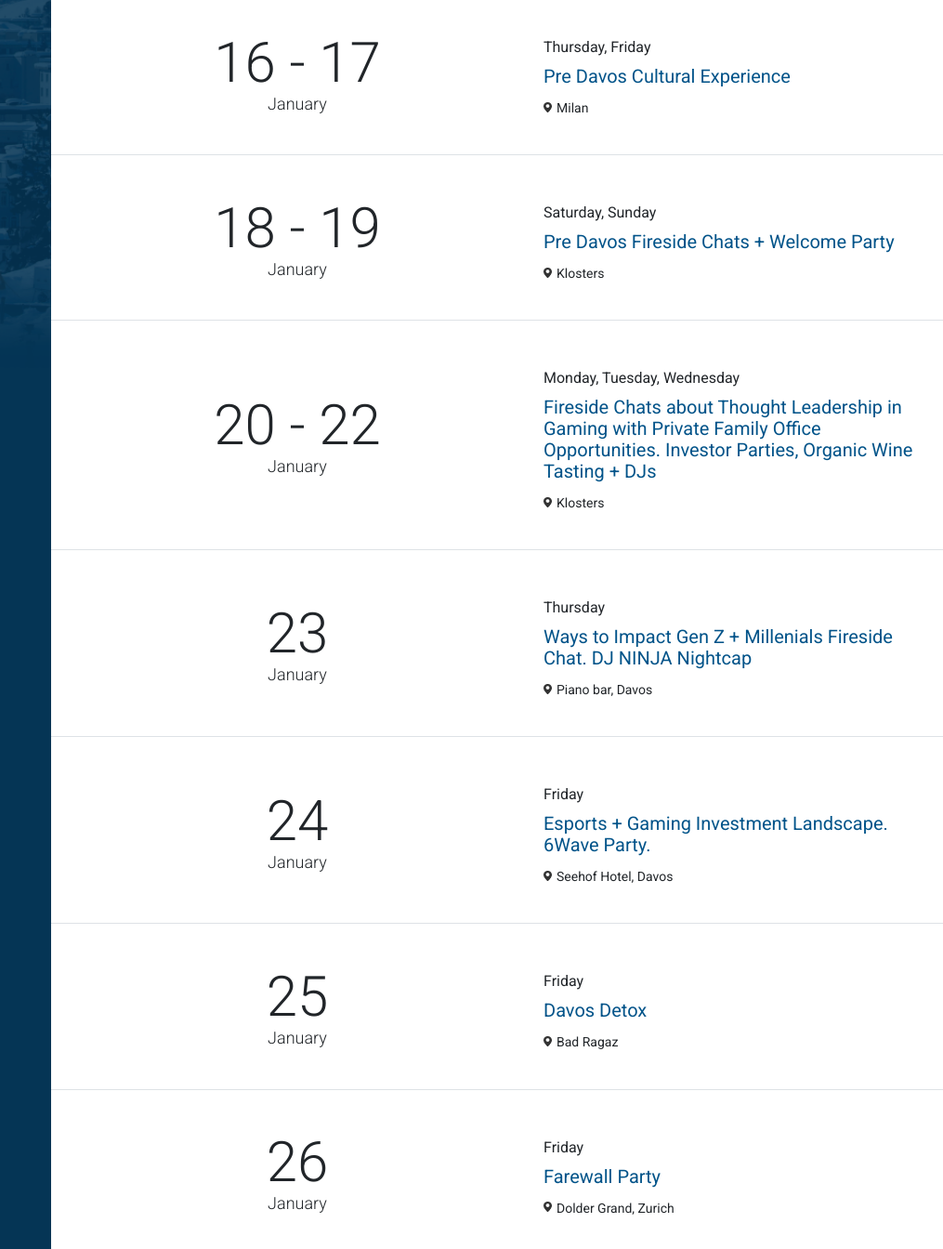
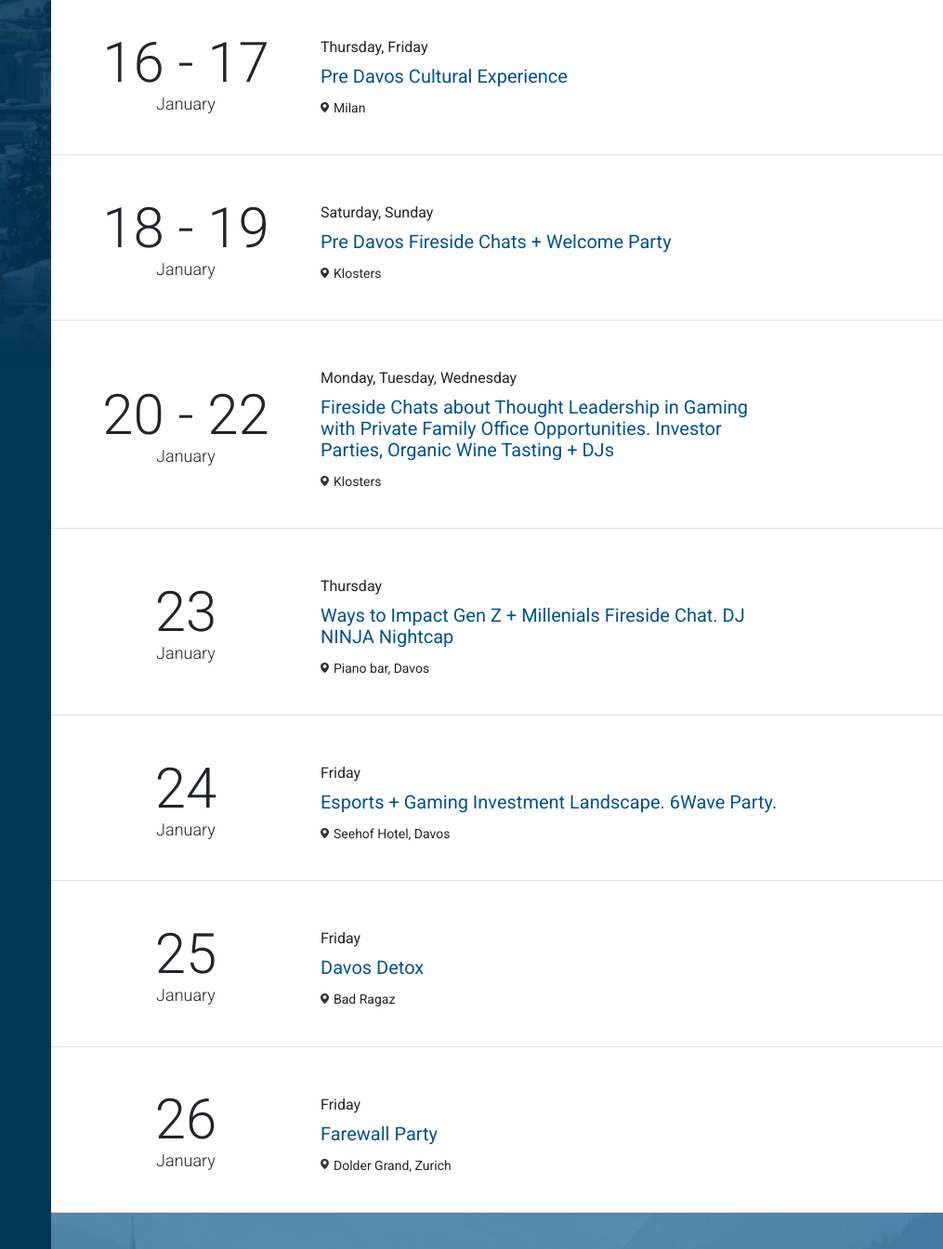
Before and after one commit to FlameFlashy/6wave.net, a plain HTML site: page index.html in a window 1280 px wide. Shown: the part 456-1800 px from the top of the page at 93% size, 265-1280 px from the left. Drawn offline with nearby package versions, Linux system fonts and the light colour scheme.

Commit message:
minor fix calendar block

```diff
--- a/css/style.css
+++ b/css/style.css
@@ -107,6 +107,7 @@ h2 {
 
 .date-wrapper {
   padding: 42px 0 42px 50px;
+  min-width: 230px;
 }
 
 .event-wrapper {
--- a/index.html
+++ b/index.html
@@ -74,7 +74,7 @@
         <!-- Calendare -->
         <div class="container-fluid border-bottom">
           <div class="row d-sm-flex align-items-center">
-            <div class="col-md-6 d-md-flex align-items-center flex-column date-wrapper">
+            <div class="col-md-3 d-md-flex align-items-center flex-column date-wrapper">
               <span class="date">16 - 17</span>
               <span class="month">January</span>
             </div>
@@ -88,7 +88,7 @@
 
         <div class="container-fluid border-bottom">
           <div class="row d-sm-flex align-items-center">
-            <div class="col-md-6 d-md-flex align-items-center flex-column date-wrapper">
+            <div class="col-md-3 d-md-flex align-items-center flex-column date-wrapper">
               <span class="date">18 - 19</span>
               <span class="month">January</span>
             </div>
@@ -102,7 +102,7 @@
 
         <div class="container-fluid border-bottom">
           <div class="row d-sm-flex align-items-center">
-            <div class="col-md-6 d-md-flex align-items-center flex-column date-wrapper">
+            <div class="col-md-3 d-md-flex align-items-center flex-column date-wrapper">
               <span class="date">20 - 22</span>
               <span class="month">January</span>
             </div>
@@ -118,7 +118,7 @@
 
         <div class="container-fluid border-bottom">
           <div class="row d-sm-flex align-items-center">
-            <div class="col-md-6 d-md-flex align-items-center flex-column date-wrapper">
+            <div class="col-md-3 d-md-flex align-items-center flex-column date-wrapper">
               <span class="date">23</span>
               <span class="month">January</span>
             </div>
@@ -132,7 +132,7 @@
 
         <div class="container-fluid border-bottom">
           <div class="row d-sm-flex align-items-center">
-            <div class="col-md-6 d-md-flex align-items-center flex-column date-wrapper">
+            <div class="col-md-3 d-md-flex align-items-center flex-column date-wrapper">
               <span class="date">24</span>
               <span class="month">January</span>
             </div>
@@ -146,7 +146,7 @@
 
         <div class="container-fluid border-bottom">
           <div class="row d-sm-flex align-items-center">
-            <div class="col-md-6 d-md-flex align-items-center flex-column date-wrapper">
+            <div class="col-md-3 d-md-flex align-items-center flex-column date-wrapper">
               <span class="date">25</span>
               <span class="month">January</span>
             </div>
@@ -160,7 +160,7 @@
 
         <div class="container-fluid border-bottom">
           <div class="row d-sm-flex align-items-center">
-            <div class="col-md-6 d-md-flex align-items-center flex-column date-wrapper">
+            <div class="col-md-3 d-md-flex align-items-center flex-column date-wrapper">
               <span class="date">26</span>
               <span class="month">January</span>
             </div>
```
